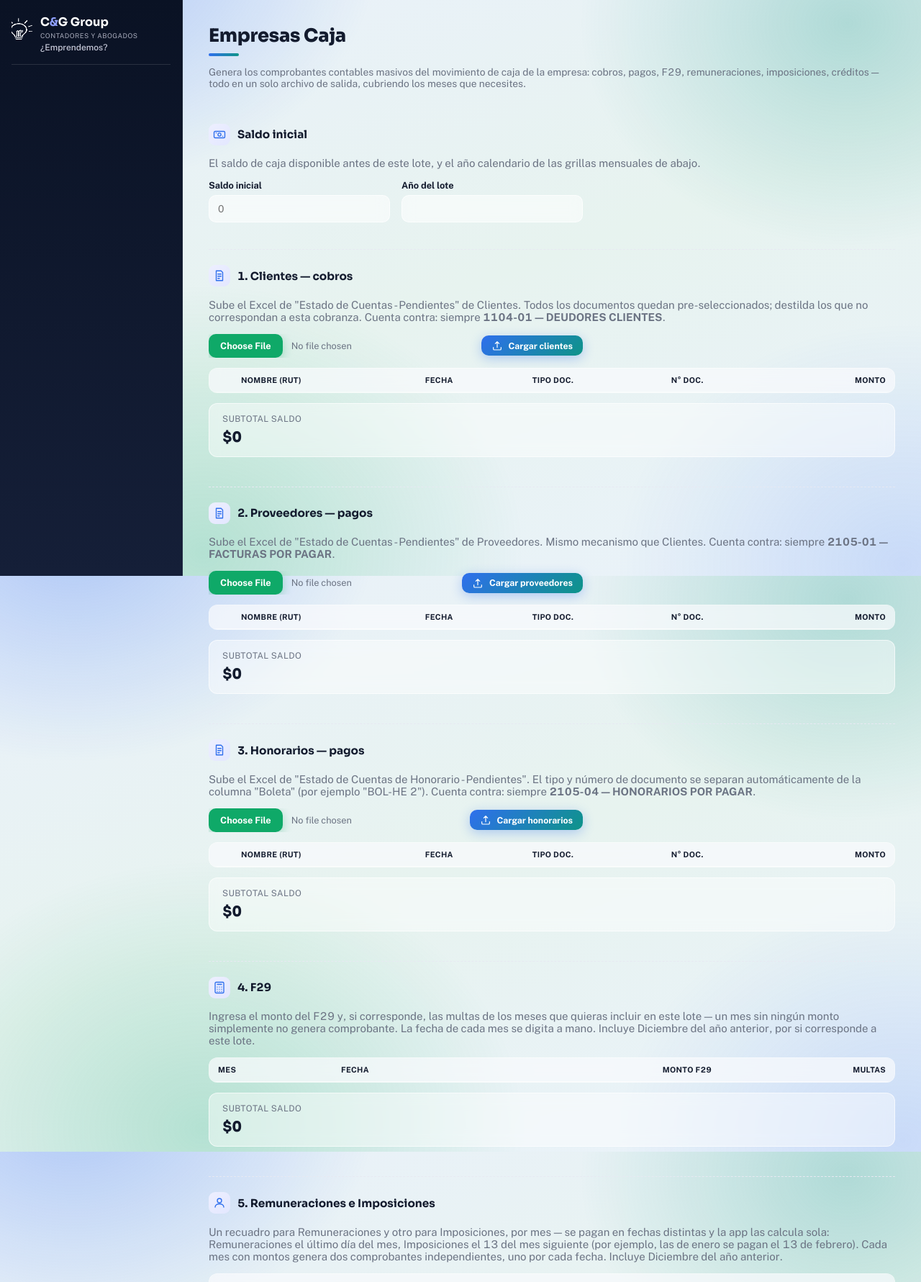
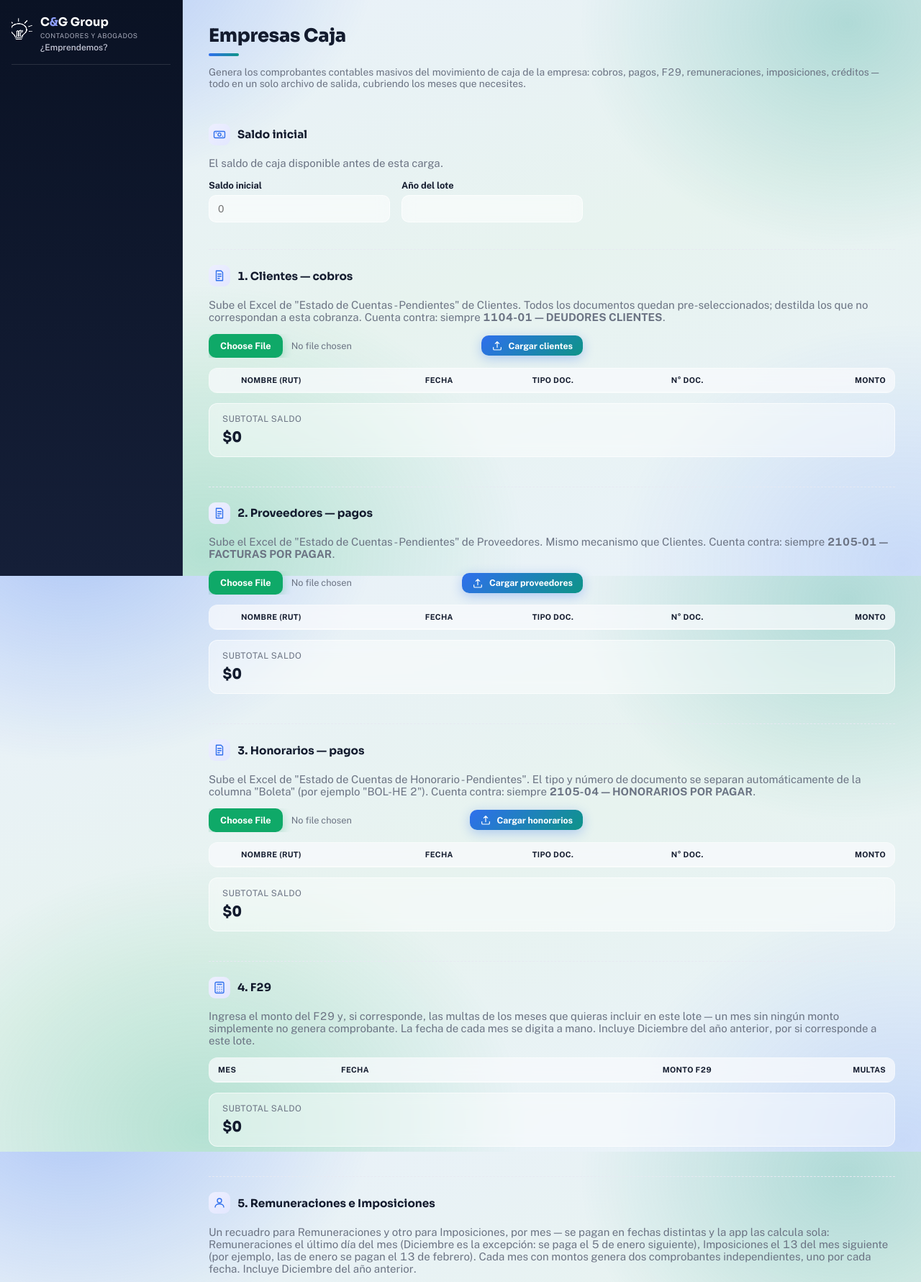
Before and after one commit to Hernancyg/cyg-cartolas-f29, a Flask app: template app/templates/caja_empresas.html in a window 1280 px wide. Shown: the top 1781 px of the page at 72% size. Run offline with Flask 3, Linux system fonts and the light colour scheme; the template is opened without the code that fills it, so the values that code supplies are empty.

Commit message:
Add files via upload

```diff
--- a/app/templates/caja_empresas.html
+++ b/app/templates/caja_empresas.html
@@ -19,7 +19,7 @@
       <div class="section-badge">{{ icon('cash', 18) }}</div>
       <div class="section-title">Saldo inicial</div>
     </div>
-    <p class="muted" style="margin-top:0">El saldo de caja disponible antes de este lote, y el año calendario de las grillas mensuales de abajo.</p>
+    <p class="muted" style="margin-top:0">El saldo de caja disponible antes de esta carga.</p>
     <div class="field-row" style="max-width:520px">
       <div class="field">
         <label for="saldo-inicial">Saldo inicial</label>
@@ -122,9 +122,10 @@
     </div>
     <p class="muted" style="margin-top:0">
       Un recuadro para Remuneraciones y otro para Imposiciones, por mes — se pagan en fechas distintas
-      y la app las calcula sola: Remuneraciones el último día del mes, Imposiciones el 13 del mes
-      siguiente (por ejemplo, las de enero se pagan el 13 de febrero). Cada mes con montos genera dos
-      comprobantes independientes, uno por cada fecha. Incluye Diciembre del año anterior.
+      y la app las calcula sola: Remuneraciones el último día del mes (Diciembre es la excepción: se
+      paga el 5 de enero siguiente), Imposiciones el 13 del mes siguiente (por ejemplo, las de enero se
+      pagan el 13 de febrero). Cada mes con montos genera dos comprobantes independientes, uno por cada
+      fecha. Incluye Diciembre del año anterior.
     </p>
     {{ grilla_mensual('remimp', remimp_meses, [('remuneraciones','Remuneraciones'), ('imposiciones','Imposiciones')], fecha_calculada=True) }}
     <div class="metrics" style="margin-top:14px">
```
